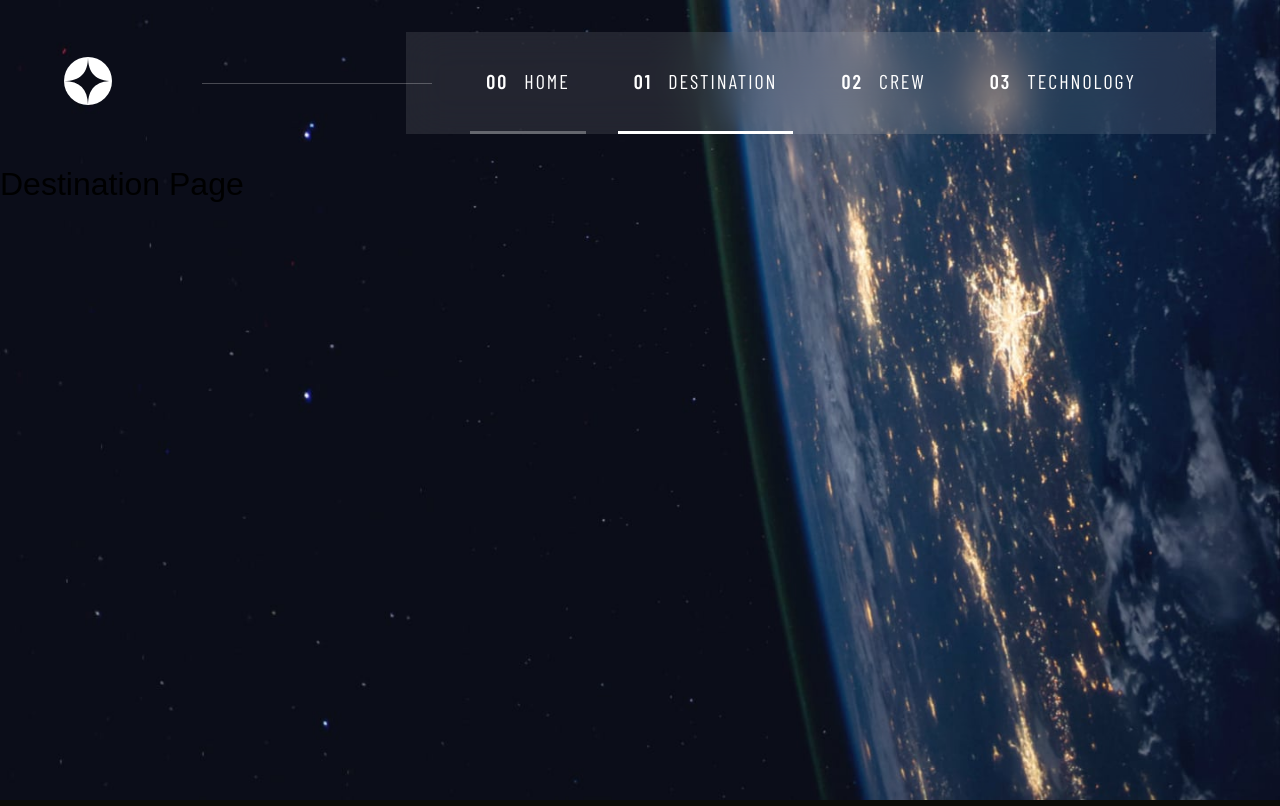
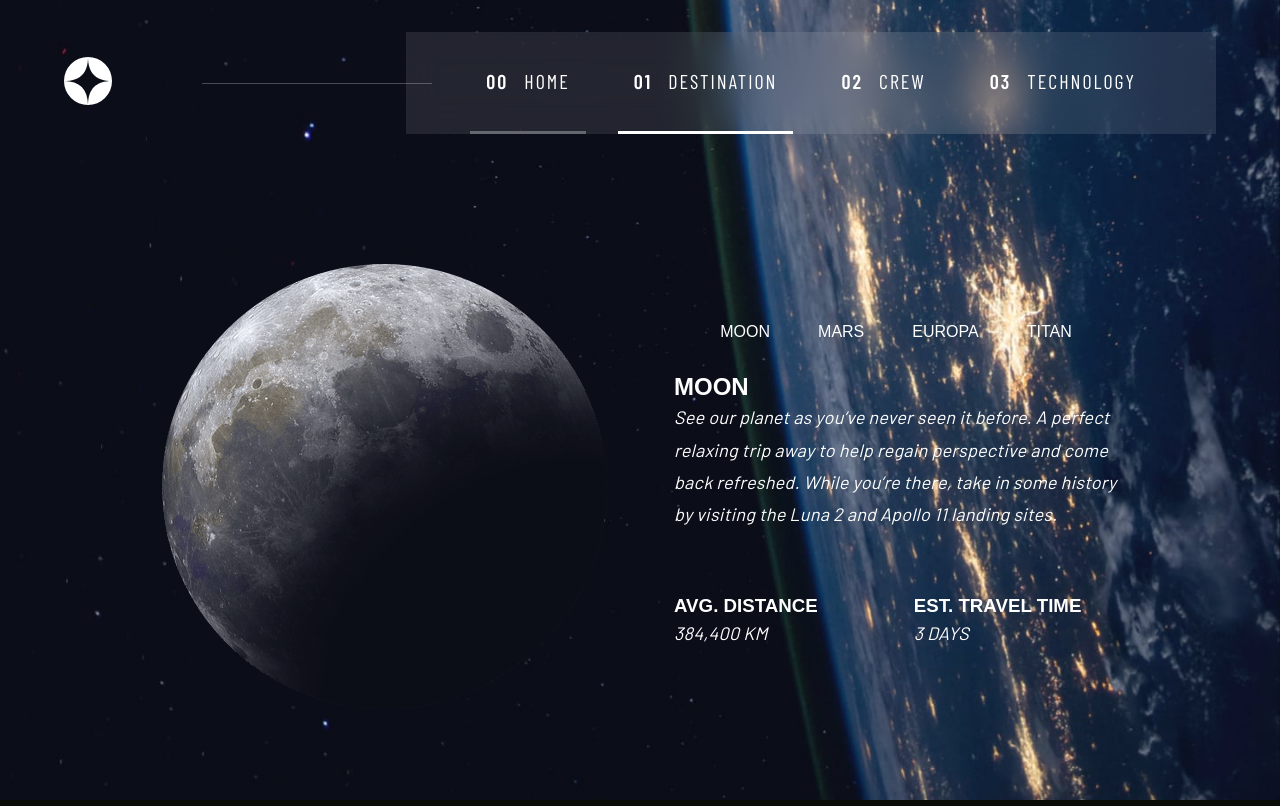
Before and after one commit to jakimiszka/fm-space, a React app: page /destination in a window 1280 px wide. Built offline with nearby package versions, Linux system fonts and the light colour scheme; a web font is replaced by a local one.

Commit message:
destination page in progress

```diff
--- a/src/components/container/Container.module.scss
+++ b/src/components/container/Container.module.scss
@@ -8,6 +8,7 @@
     min-height: 100vh;
     max-width: 620px;
 
+    &--home{
         background-image: url('../../assets/home/background-home-mobile.jpg');
         background-size: cover;
         background-position: center;
@@ -23,3 +24,48 @@
             max-width: 1440px;
         }
     }
+    &--destination{
+        background-image: url('../../assets/destination/background-destination-mobile.jpg');
+        background-size: cover;
+        background-position: center;
+        background-repeat: no-repeat;
+
+        @include u.breakpoint('medium'){
+            background-image: url('../../assets/destination/background-destination-tablet.jpg');
+            max-width: 1024px;
+        }
+
+        @include u.breakpoint('large'){
+            background-image: url('../../assets/destination/background-destination-desktop.jpg');
+            max-width: 1440px;
+        }
+    }
+    &--crew{
+        background-image: url('../../assets/crew/background-crew-mobile.jpg');
+        background-size: cover;
+        background-position: center;
+        background-repeat: no-repeat;
+        @include u.breakpoint('medium'){
+            background-image: url('../../assets/crew/background-crew-tablet.jpg');
+            max-width: 1024px;
+        }
+        @include u.breakpoint('large'){
+            background-image: url('../../assets/crew/background-crew-desktop.jpg');
+            max-width: 1440px;
+        }
+    }
+    &--technology{
+        background-image: url('../../assets/technology/background-technology-mobile.jpg');
+        background-size: cover;
+        background-position: center;
+        background-repeat: no-repeat;
+        @include u.breakpoint('medium'){
+            background-image: url('../../assets/technology/background-technology-tablet.jpg');
+            max-width: 1024px;
+        }
+        @include u.breakpoint('large'){
+            background-image: url('../../assets/technology/background-technology-desktop.jpg');
+            max-width: 1440px;
+        }
+    }
+}
--- a/src/components/container/Container.tsx
+++ b/src/components/container/Container.tsx
@@ -1,17 +1,41 @@
-import { Routes, Route, Link } from 'react-router-dom';
+import { Routes, Route } from 'react-router-dom';
 import { Navigation } from '../naviagtion';
 import styles from './Container.module.scss';
 import { Home, Destination, Crew, Technology } from '../pages';
+import { useState } from 'react';
 
 export const Container = () => {
+    const [backgroundClass, setBackgroundClass] = useState<string>(styles['container--home']);
+    const data = require('../../../data.json');
+    console.log(data);
+
+    const setBackground = (path: string) => {
+        console.log(path);
+        switch(path) {
+            case '/':
+                return styles['container--home'];
+            case '/destination':
+                return styles['container--destination'];
+            case '/crew':
+                return styles['container--crew'];
+            case '/technology':
+                return styles['container--technology'];
+            default:
+                return '';
+        }
+    }
+
+    const onRouteChange = (path: string) => {
+        setBackgroundClass(setBackground(path));
+    }
 
     return (
-        <div className={styles.container}>
-            <Navigation navItems={['HOME', 'DESTINATION', 'CREW', 'TECHNOLOGY']}/>
+        <div className={styles.container + ' ' + backgroundClass}>
+            <Navigation navItems={['HOME', 'DESTINATION', 'CREW', 'TECHNOLOGY']} onRouteChange={onRouteChange} />
 
             <Routes>
                 <Route path="/" element={<Home />} />
-                <Route path="/destination" element={<Destination />} />
+                <Route path="/destination" element={<Destination data={data.destinations} />} />
                 <Route path="/crew" element={<Crew />} />
                 <Route path="/technology" element={<Technology />} />
             </Routes>
--- a/src/components/naviagtion/Navigation.tsx
+++ b/src/components/naviagtion/Navigation.tsx
@@ -7,6 +7,7 @@ import { useState, useEffect } from 'react';
 
 interface NavigationProps {
     navItems?: string[];
+    onRouteChange?: (path: string) => void;
 }
 
 export const Navigation = (props: NavigationProps) => {
@@ -65,7 +66,12 @@ export const Navigation = (props: NavigationProps) => {
             </div>
             <div className={styles[isMobileMenuOpen ? 'mobileMenuActive' : 'navigation--menu']}>
                 {props.navItems?.map((item, index) => (
-                    <Link to={getItemPath(item)} key={index}>
+                    <Link to={getItemPath(item)} key={index} onClick={() => {
+                        props.onRouteChange && props.onRouteChange(getItemPath(item));
+                        if (isMobileMenuOpen) {
+                            setIsMobileMenuOpen(false);
+                        }
+                    }}>
                         <div className={getItemClass(item)}>
                             <span>{`0${index}`}</span><p>{` ${item}`}</p>
                         </div>
--- a/src/components/pages/Destination.tsx
+++ b/src/components/pages/Destination.tsx
@@ -1,7 +1,60 @@
-export const Destination = () => {
+import styles from './Pages.module.scss';
+import moonImage from '../../assets/destination/image-moon.png';
+import europaImage from '../../assets/destination/image-europa.png';
+import marsImage from '../../assets/destination/image-mars.png';
+import titanImage from '../../assets/destination/image-titan.png';
+import { useState } from 'react';
+
+interface DestinationProps {
+    data: Array<{
+        name: string;
+        images: {
+            png: string;
+            webp: string;
+        };
+        description: string;
+        distance: string;
+        travel: string;
+    }>;
+}
+
+export const Destination = ({ data }: DestinationProps) => {
+
+    const [currentImage, setCurrentImage] = useState<string>(moonImage);
+    console.log(data);
+
     return (
-        <div>
-            <h1>Destination Page</h1>
+        <div className={styles.destination}>
+           {/* <h1>01 PICK YOUR DESTINATION</h1> */}
+           <div className={styles['destination--content']}>
+                <ul>
+                    <li onClick={() => setCurrentImage(moonImage)}>MOON</li>
+                    <li onClick={() => setCurrentImage(marsImage)}>MARS</li>
+                    <li onClick={() => setCurrentImage(europaImage)}>EUROPA</li>
+                    <li onClick={() => setCurrentImage(titanImage)}>TITAN</li>
+                </ul>
+                <div className={styles['destination--content__info']}>
+                    <h2>MOON</h2>
+                    <p>
+                        See our planet as you’ve never seen it before. A perfect relaxing trip away to help
+                        regain perspective and come back refreshed. While you’re there, take in some history
+                        by visiting the Luna 2 and Apollo 11 landing sites.
+                    </p>
+                    <div className={styles['destination--content__stats']}>
+                        <div>
+                            <h3>AVG. DISTANCE</h3>
+                            <p>384,400 KM</p>
+                        </div>
+                        <div>
+                            <h3>EST. TRAVEL TIME</h3>
+                            <p>3 DAYS</p>
+                        </div>
+                    </div>
+                </div>
+           </div>
+           <div className={styles['destination--imageWrapper']}>
+                <img src={currentImage} alt="Destination" />
+           </div>
         </div>
     );
 }
--- a/src/components/pages/Pages.module.scss
+++ b/src/components/pages/Pages.module.scss
@@ -86,3 +86,153 @@
         }
     }
 }
+
+.destination{
+    width: 100%;
+    height: 100vh;
+    color: white;
+    display: flex;
+    flex-direction: column;
+    align-items: center;
+
+    @include u.breakpoint('medium'){
+
+    }
+    @include u.breakpoint('large'){
+        flex-direction: row;
+        justify-content: center;
+        align-items: center;
+        width: 80%;
+        height: 80vh;
+        margin-inline: auto;
+    }
+
+    &--content{
+        width: 100%;
+        height: 100%;
+        display: flex;
+        flex-direction: column;
+        align-items: center;
+
+        @include u.breakpoint('medium'){
+
+        }
+        @include u.breakpoint('large'){
+            width: 50%;
+            order: 1;
+            gap: 2rem;
+            align-items: center;
+            justify-content: center;
+        }
+
+        ul{
+            display: flex;
+            flex-direction: row;
+            list-style: none;
+            gap: 2rem;
+            margin-top: v.$spacing-400;
+            margin-bottom: v.$spacing-600;
+
+            @include u.breakpoint('medium'){
+
+            }
+            @include u.breakpoint('large'){
+                gap: 3rem;
+                margin-top: 0;
+                margin-bottom: 0;
+            }
+        }
+
+        &__info{
+            display: flex;
+            flex-direction: column;
+            align-items: center;
+            text-align: center;
+
+            @include u.breakpoint('medium'){
+
+            }
+            @include u.breakpoint('large'){
+                align-items: flex-start;
+                text-align: left;
+            }
+
+            h1{
+                @include v.text-preset-2;
+                text-transform: uppercase;
+                margin-bottom: v.$spacing-400;
+            }
+
+            p{
+                @include v.text-preset-9;
+                max-width: 450px;
+
+                @include u.breakpoint('medium'){
+                    max-width: 572px;
+                }
+                @include u.breakpoint('large'){
+                    max-width: 444px;
+                }
+            }
+        }
+
+        &__stats{
+            display: flex;
+            flex-direction: row;
+            gap: 4rem;
+            margin-top: v.$spacing-800;
+
+            @include u.breakpoint('medium'){
+
+            }
+            @include u.breakpoint('large'){
+                gap: 6rem;
+            }
+
+            div{
+                display: flex;
+                flex-direction: column;
+                align-items: center;
+
+                @include u.breakpoint('medium'){
+
+                }
+                @include u.breakpoint('large'){
+                    align-items: flex-start;
+                }
+
+                span:first-child{
+                    @include v.text-preset-8;
+                    text-transform: uppercase;
+                    margin-bottom: v.$spacing-200;
+                }
+
+                span:last-child{
+                    @include v.text-preset-5;
+                    text-transform: uppercase;
+                }
+            }
+        }
+    }
+
+    &--imageWrapper{
+        display: flex;
+        @include u.breakpoint('large'){
+            width: 50%;
+            justify-content: center;
+            align-items: center;
+        }
+
+        img{
+            width: 170px;
+            height: auto;
+
+            @include u.breakpoint('medium'){
+                width: 300px;
+            }
+            @include u.breakpoint('large'){
+                width: 445px;
+            }
+        }
+    }
+}
```
Lines whose indentation alone changed are shown as unchanged.
